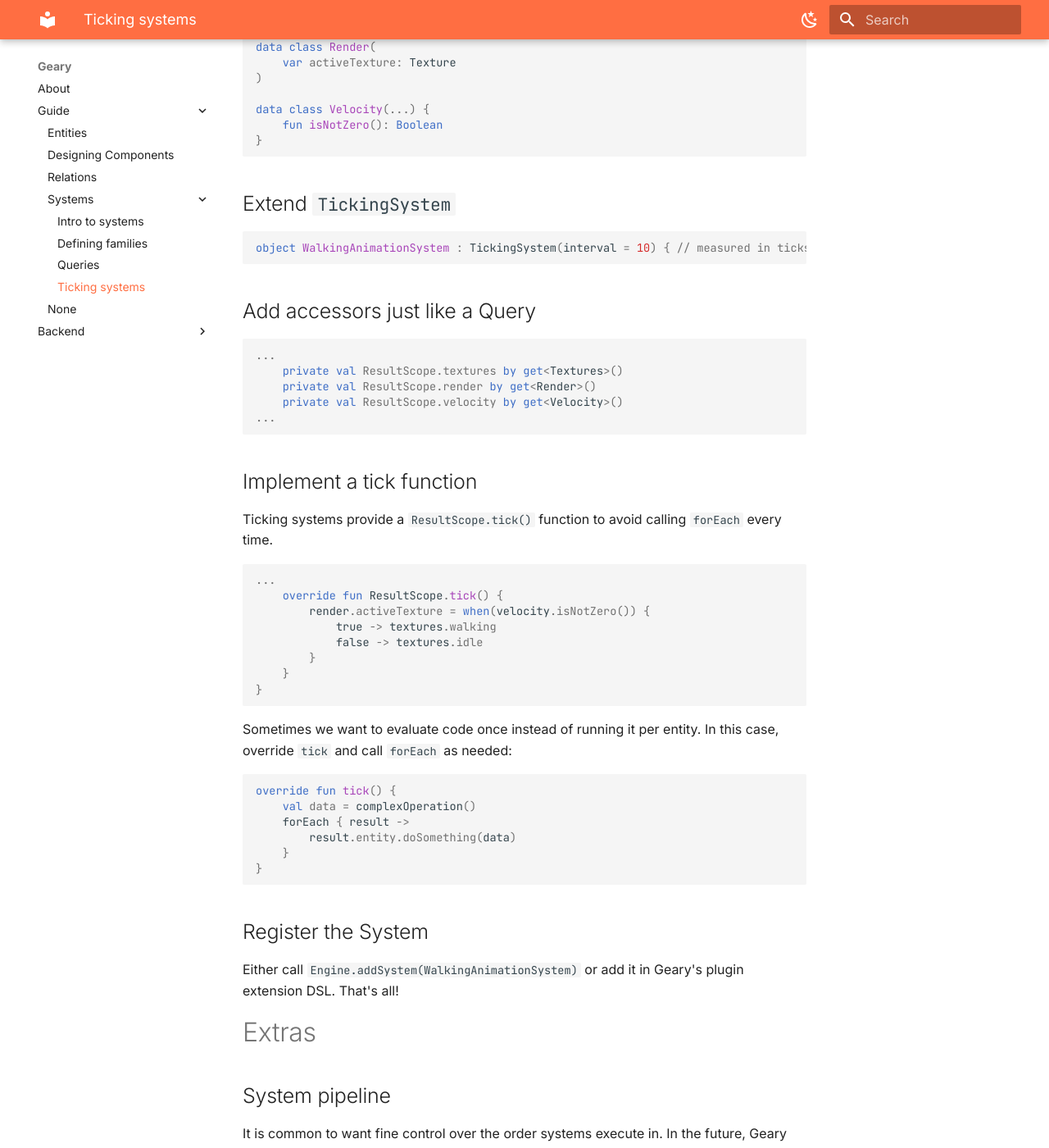
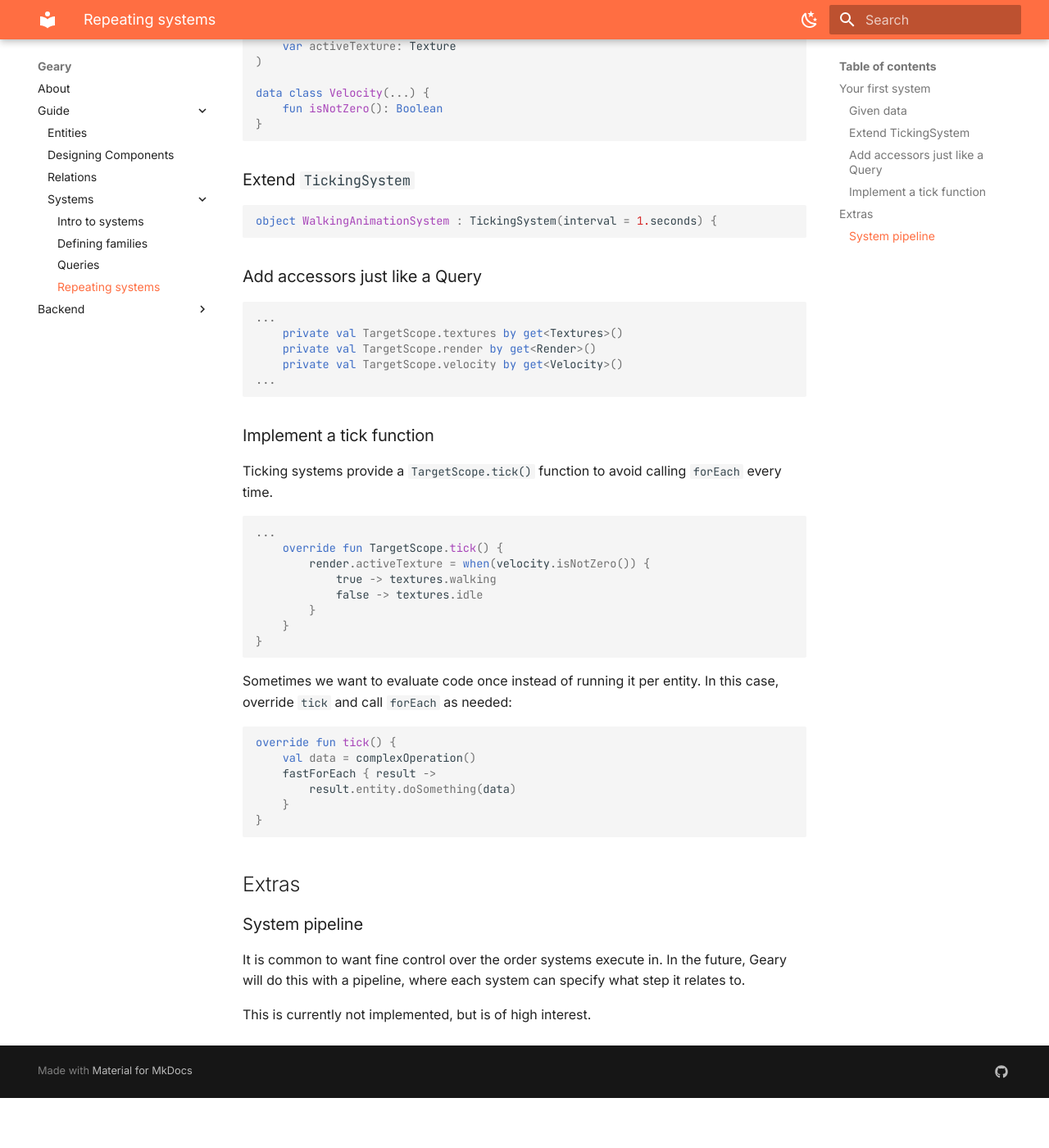
Before and after one commit to MineInAbyss/wiki, an MkDocs documentation site: the page built from docs/geary/guide/systems/repeating-systems.md, in a window 1280 px wide and 1400 px high, scrolled down 589 px. Shown: the whole window at 82% size. Built offline with MkDocs 1.6.1 and Material for MkDocs 9.7.7, drawn with Linux system fonts in a browser that asks for light colours; after the commit the page ends 1928 px from its top, so only the background shows below that; some of the changed text lies outside the part shown.

Commit message:
Small updates for repeating systems

````diff
--- a/docs/geary/guide/systems/repeating-systems.md
+++ b/docs/geary/guide/systems/repeating-systems.md
@@ -1,12 +1,12 @@
-# Ticking systems
+# Repeating systems
 
-- A ticking system is a query that runs on a defined interval.
+- A repeating system is a query that runs on a defined interval.
 
-# Your first system
+## Your first system
 
 Let's start simple and create a theoretical system that switches textures for entities when they are moving.
 
-## Given data
+### Given data
 
 ```kotlin
 data class Texture { ... }
@@ -25,28 +25,28 @@ data class Velocity(...) {
 }
 ```
 
-## Extend `TickingSystem`
+### Extend `TickingSystem`
 
 ```kotlin
-object WalkingAnimationSystem : TickingSystem(interval = 10) { // measured in ticks
+object WalkingAnimationSystem : TickingSystem(interval = 1.seconds) {
 ```
 
-## Add accessors just like a Query
+### Add accessors just like a Query
 ```kotlin
 ...
-    private val ResultScope.textures by get<Textures>()
-    private val ResultScope.render by get<Render>()
-    private val ResultScope.velocity by get<Velocity>()
+    private val TargetScope.textures by get<Textures>()
+    private val TargetScope.render by get<Render>()
+    private val TargetScope.velocity by get<Velocity>()
 ...
 ```
 
-## Implement a tick function
+### Implement a tick function
 
-Ticking systems provide a `ResultScope.tick()` function to avoid calling `forEach` every time.
+Ticking systems provide a `TargetScope.tick()` function to avoid calling `forEach` every time.
 
 ```kotlin
 ...
-    override fun ResultScope.tick() {
+    override fun TargetScope.tick() {
         render.activeTexture = when(velocity.isNotZero()) {
             true -> textures.walking
             false -> textures.idle
@@ -60,19 +60,15 @@ Sometimes we want to evaluate code once instead of running it per entity. In thi
 ```kotlin
 override fun tick() {
     val data = complexOperation()
-    forEach { result ->
+    fastForEach { result ->
         result.entity.doSomething(data)
     }
 }
 ```
 
-## Register the System
+## Extras
 
-Either call `Engine.addSystem(WalkingAnimationSystem)` or add it in Geary's plugin extension DSL. That's all!
-
-# Extras
-
-## System pipeline
+### System pipeline
 
 It is common to want fine control over the order systems execute in. In the future, Geary will do this with a pipeline, where each system can specify what step it relates to.
 
````
Also changed, not shown: docs/geary/guide/SUMMARY.md (+0 -1 lines), docs/geary/guide/systems/queries.md (+0 -21 lines).
